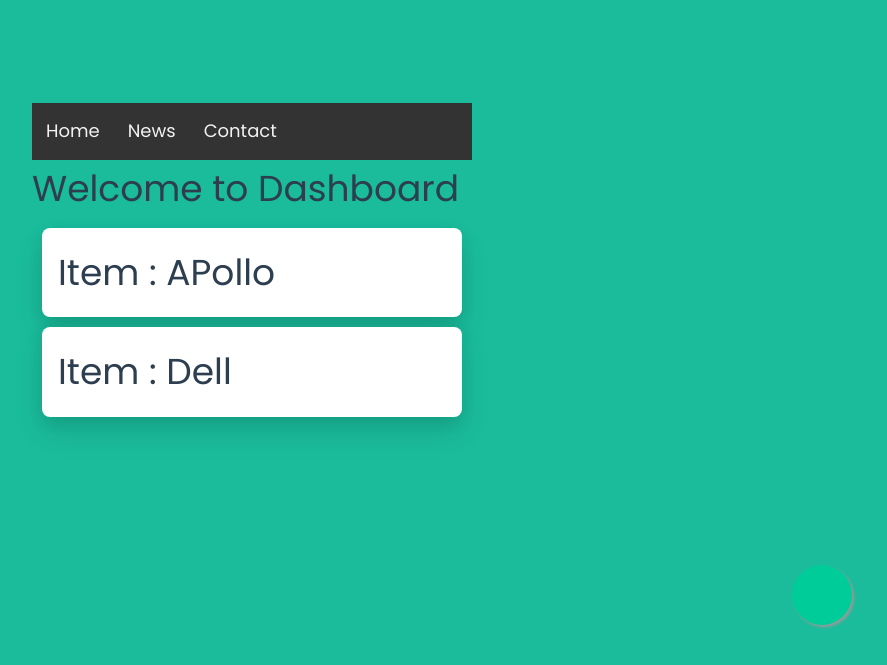
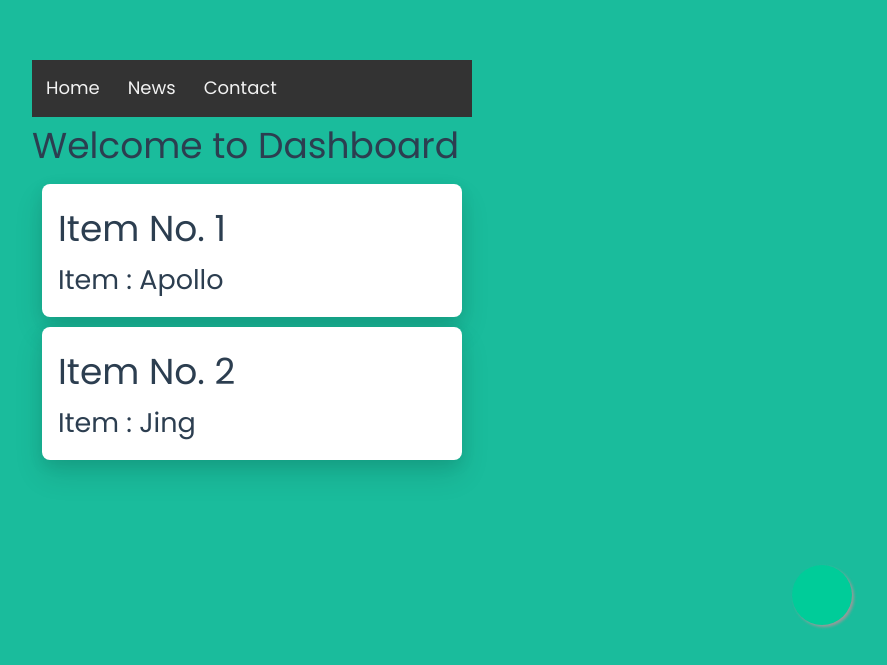
Before and after one commit to apollogabriel/it_training_proj1, a Vue app: page /dashboard in a window 1280 px wide. Shown: the part 135-800 px from the top of the page, without its empty margins (388-1275 px from the left). Built offline with nearby package versions, Linux system fonts and the light colour scheme.

Commit message:
4-22-25 office

```diff
--- a/src/components/InventoryItem.vue
+++ b/src/components/InventoryItem.vue
@@ -1,10 +1,20 @@
 <template>
     <div>
-        <h1>Item : {{ itemname }}</h1>
+        <h1>Item No. {{ itemno }}</h1>
+        <h2>Item : {{ itemname }}</h2>
     </div>
 </template>
 <script>
     export default{
-        props:['itemname']
+        props:{
+            itemno: {
+               type: Object,
+               default: () => ({}),
+           },
+           itemname: {
+               type: Object,
+               default: () => ({})
+           }
+        }
     }
 </script>
--- a/src/components/InventoryItemContainer.vue
+++ b/src/components/InventoryItemContainer.vue
@@ -1,6 +1,6 @@
 <template>
-    <div class="thing" id="wrapper" v-for="x in itemnames" >
-        <InventoryItem v-bind:itemname="x"/>
+    <div class="thing" id="wrapper" v-for="x in itemnos" >
+        <InventoryItem v-bind:itemno="x.itemno" v-bind:itemname="x.itemname"/>
     </div>
 </template>
 <script>
@@ -9,7 +9,9 @@ export  default{
     components: {InventoryItem},
     data(){
         return{
-            itemnames:['APollo','Dell']
+            itemnames:['APollo','Dell'],
+            itemnos:[{itemno:1,itemname:'Apollo'},{itemno:2,itemname:'Jing'}]
+
         }
     }
 }
```
